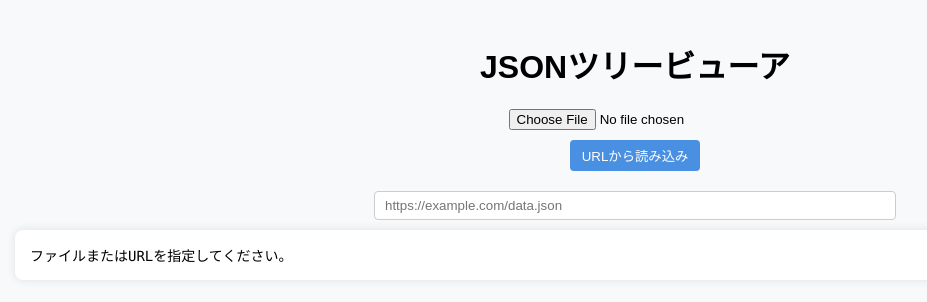
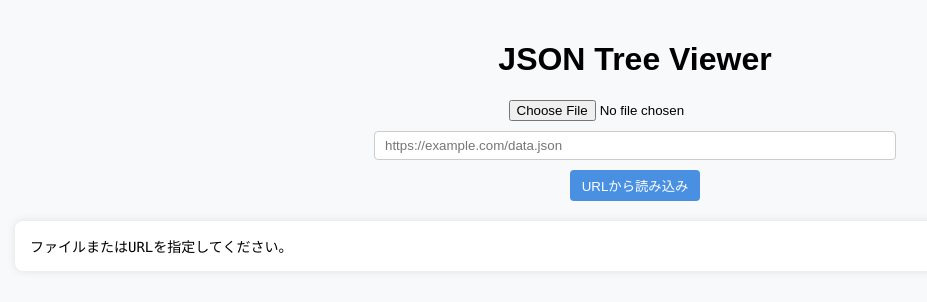
Before and after one commit to GH-satoshi/json_tree_viewer, a plain HTML site: page index.html in a window 1280 px wide. Shown: the whole page, without its empty margins (5-932 px from the left). Drawn offline with Linux system fonts and the light colour scheme.

Commit message:
Update index.html

```diff
--- a/index.html
+++ b/index.html
@@ -90,9 +90,9 @@ li {
 </head>
 
 <body>
-<h1>JSONツリービューア</h1>
+<h1>JSON Tree Viewer</h1>
 <input type="file" id="fileInput" accept=".json">
-<button id="loadUrlBtn">URLから読み込み</button><input type="text" id="urlInput" placeholder="https://example.com/data.json">
+<div><input type="text" id="urlInput" placeholder="https://example.com/data.json"><button id="loadUrlBtn">URLから読み込み</button></div>
 <div id="treeContainer">ファイルまたはURLを指定してください。</div>
 
 <script>
```
